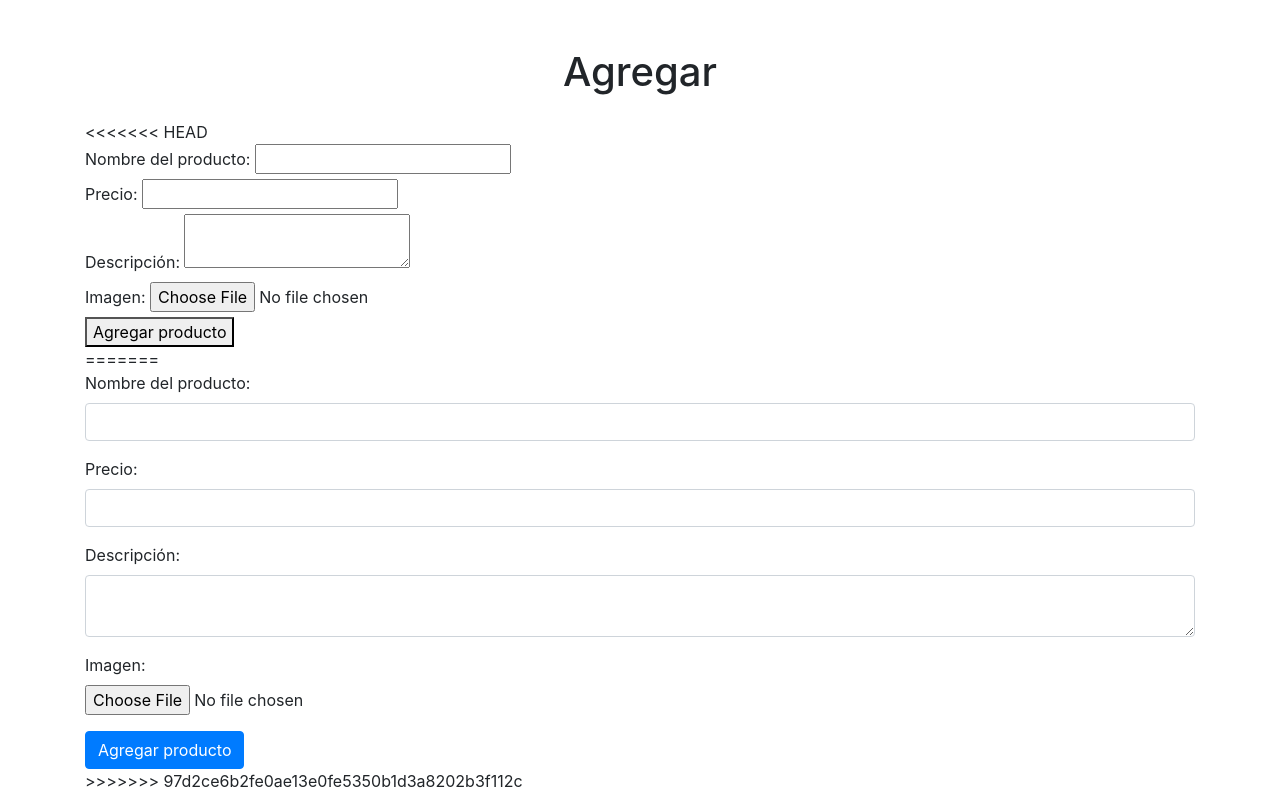
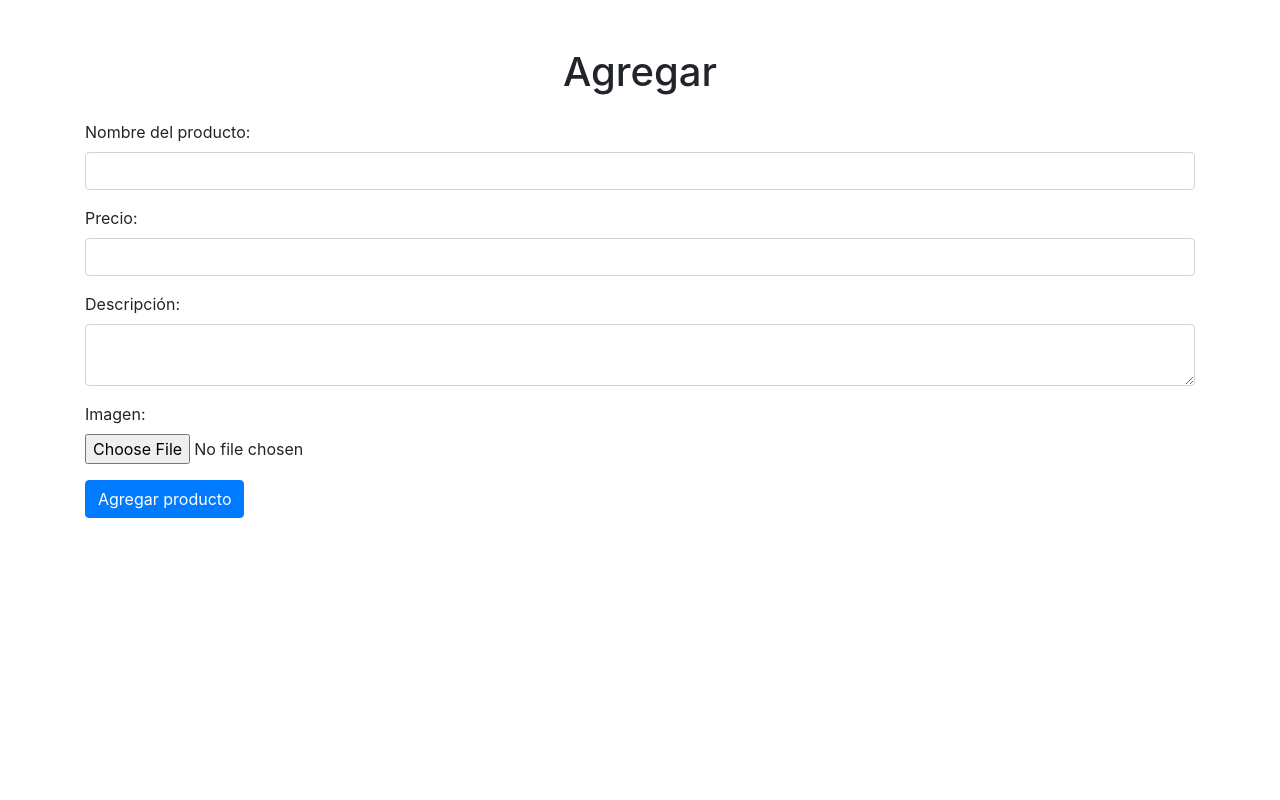
Before and after one commit to Nyafiu/Integracion_MusicPro, a Flask app: page /agregar in a window 1280 px wide. Run offline with Flask 3, Linux system fonts and the light colour scheme; some libraries are stand-ins or nearby versions.

Commit message:
Imagen solucionada ahora se puede listar imagenes

```diff
--- a/src/app.py
+++ b/src/app.py
@@ -24,7 +24,6 @@ def get_productos():
     conn.close()
     return productos
 
-
 @app.route("/")
 def index():
     return render_template("index.html")
@@ -37,11 +36,9 @@ def login():
 def loginAdmin():
     return render_template("loginAdmin.html")
 
-
 @app.route("/about")
 def about():
     return render_template("about.html")
-
 
 @app.route('/shop')
 def shop():
@@ -78,7 +75,6 @@ if __name__ == "__main__":
     # Forma mas practica de tener el modo debug activo (acordarse de desactivarlo al finalizar la app)
     app.config.from_object(config["development"])
     app.register_error_handler(404, error404)
-
     # Blueprint
     app.register_blueprint(Producto.main, url_prefix="/api/productos")
     app.run()
--- a/src/static/assets/js/agregar.js
+++ b/src/static/assets/js/agregar.js
@@ -10,7 +10,6 @@ agregarProducto.addEventListener('submit', async e => {
     // Obtener la imagen seleccionada por el usuario
     const imagenInput = agregarProducto['imagenProducto']
     const imagenFile = imagenInput.files[0]
-
     // Leer la imagen como base64
     const reader = new FileReader()
     reader.onloadend = async function () {
@@ -40,7 +39,6 @@ agregarProducto.addEventListener('submit', async e => {
             alert("Hubo un error al agregar el producto")
         }
     }
-
     // Leer la imagen como base64
     reader.readAsDataURL(imagenFile)
 })
--- a/src/static/assets/js/listar.js
+++ b/src/static/assets/js/listar.js
@@ -22,7 +22,7 @@ function renderProducto(producto) {
         <h2>Precio:</h2><h4>${producto.Precio}</h4>
         <h2>Descripcion:</h2><h4>${producto.Descripcion}</h4>
         <h2>Imagen:</h2>
-        <img src="/api/productos/uploads/${producto.Imagen}" alt="Imagen del producto">
+        <img src="/static/uploads/${producto.Imagen}" alt="Imagen del producto">
         <br>
         <button class="btn-delete">eliminar</button>
         <button class="btn-update" onclick="goToTop()">actualizar</button>
--- a/src/templates/agregarProducto.html
+++ b/src/templates/agregarProducto.html
@@ -15,24 +15,6 @@
 
     <!--Faltar por arreglar lo de poder ingresar una imagen pero si no ingresas una igualmente funciona-->
 
-<<<<<<< HEAD
-    <form id="agregarProducto" enctype="multipart/form-data" method="POST">
-        <label for="nombreProducto">Nombre del producto:</label>
-        <input type="text" name="nombreProducto" id="nombreProducto" required>
-        <br>
-        <label for="precioProducto">Precio:</label>
-        <input type="number" name="precioProducto" id="precioProducto" required>
-        <br>
-        <label for="descripcionProducto">Descripción:</label>
-        <textarea name="descripcionProducto" id="descripcionProducto" required></textarea>
-        <br>
-        <label for="imagenProducto">Imagen:</label>
-        <input type="file" id="imagenProducto" name="imagenProducto"/>
-        <br>
-        <button type="submit">Agregar producto</button>
-    </form>
-
-=======
     <form id="agregarProducto">
         <div class="form-group">
             <label for="nombreProducto">Nombre del producto:</label>
@@ -57,7 +39,6 @@
     <script src="https://code.jquery.com/jquery-3.3.1.slim.min.js" integrity="sha384-q8i/X+965DzO0rT7abK41JStQIAqVgRVzpbzo5smXKp4YfRvH+8abtTE1Pi6jizo" crossorigin="anonymous"></script>
     <script src="https://cdnjs.cloudflare.com/ajax/libs/popper.js/1.14.7/umd/popper.min.js" integrity="sha384-UO2eT0CpHqdSJQ6hJty5KVphtPhzWj9WO1clHTMGa3JDZwrnQq4sF86dIHNDz0W1" crossorigin="anonymous"></script>
     <script src="https://stackpath.bootstrapcdn.com/bootstrap/4.3.1/js/bootstrap.min.js" integrity="sha384-JjSmVgyd0p3pXB1rRibZUAYoIIy6OrQ6VrjIEaFf/nJGzIxFDsf4x0xIM+B07jRM"    crossorigin="anonymous"></script>
->>>>>>> 97d2ce6b2fe0ae13e0fe5350b1d3a8202b3f112c
 
     <script src="static/assets/js/agregar.js"></script>
 </body>
```
Also changed, not shown: src/routes/Producto.py (+15 -15 lines), src/static/Capa-1-1-300x300.webp (added), src/static/descargar.jfif (added), src/static/placeholder.jpg, src/static/uploads/aaa.jpeg (added), src/static/uploads/ksjkp.jpeg (added), 2 other files.
